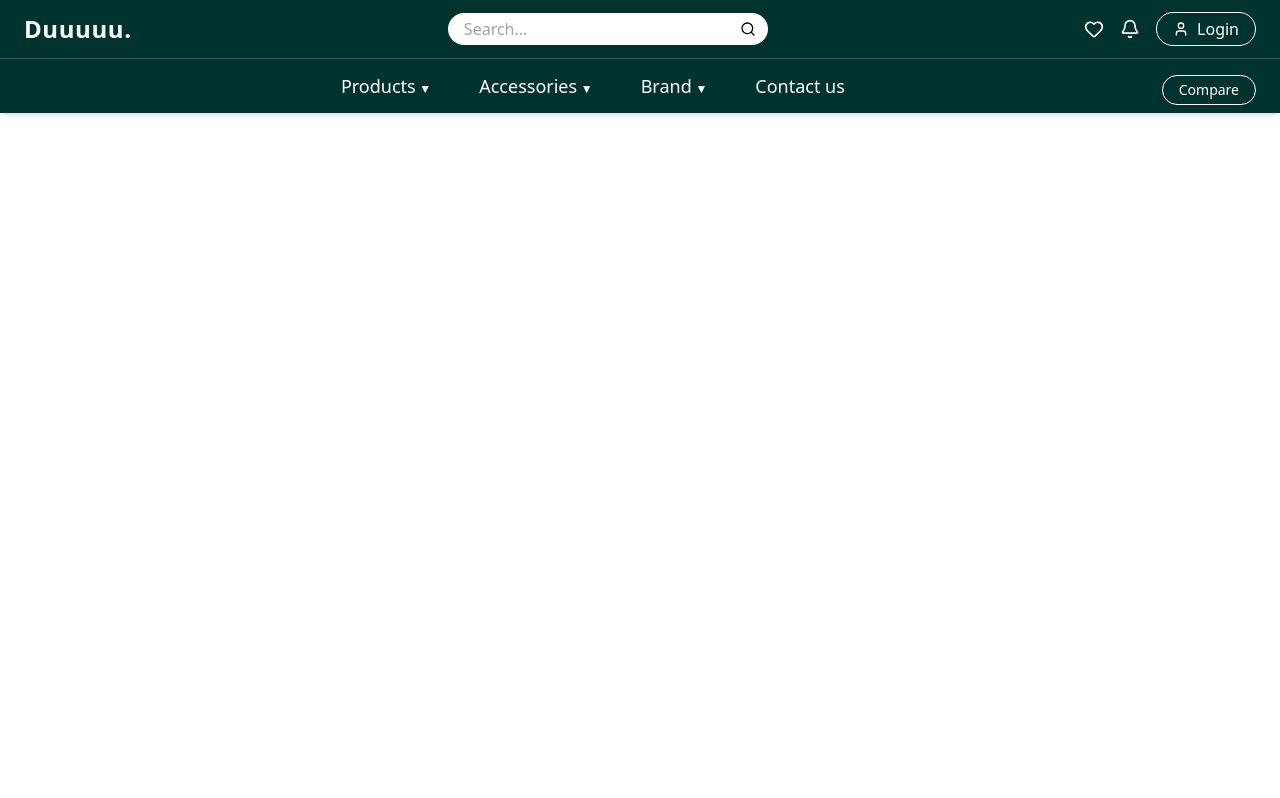
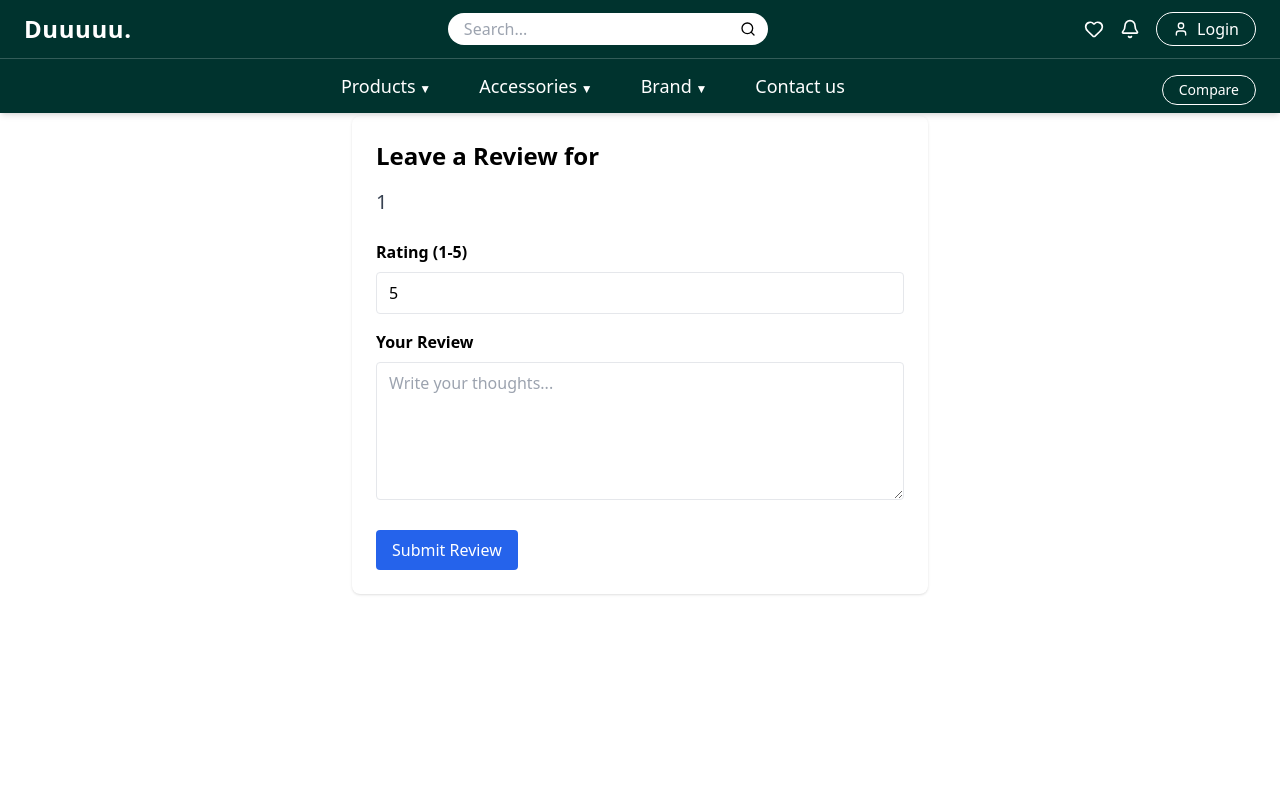
Before and after one commit to NaySovannarith/Tech-Compare, a SvelteKit app: page /reviews/1 in a window 1280 px wide. Before the commit this address had no page. Shown: the top 798 px of the page. Built offline with nearby package versions, Linux system fonts and the light colour scheme.

Commit message:
update code

```diff
--- /dev/null
+++ b/src/routes/reviews/[title]/+page.svelte
@@ -0,0 +1,57 @@
+<script lang="ts">
+    import { page } from '$app/stores';
+    import { goto } from '$app/navigation';
+    import { onMount } from 'svelte';
+
+
+
+    let productTitle = '';
+    let reviewText = '';
+    let rating = 5;
+
+    $: titleParam = $page.params.title;
+
+    onMount(() => {
+      productTitle = decodeURIComponent(titleParam);
+    });
+
+    function submitReview() {
+      console.log('Review submitted:', {
+        productTitle,
+        reviewText,
+        rating
+      });
+
+      alert(`Thanks for your review on ${productTitle}!`);
+      goto('/');
+    }
+  </script>
+
+  <div class="mt-[100px] max-w-xl mx-auto p-6 bg-white rounded-lg shadow">
+    <h1 class="text-2xl font-bold mb-4">Leave a Review for</h1>
+    <h2 class="text-xl text-gray-700 mb-6">{productTitle}</h2>
+
+    <label class="block mb-2 font-semibold">Rating (1-5)</label>
+    <input
+      type="number"
+      min="1"
+      max="5"
+      bind:value={rating}
+      class="w-full border rounded px-3 py-2 mb-4"
+    />
+
+    <label class="block mb-2 font-semibold">Your Review</label>
+    <textarea
+      bind:value={reviewText}
+      rows="5"
+      placeholder="Write your thoughts..."
+      class="w-full border rounded px-3 py-2 mb-6"
+    ></textarea>
+
+    <button
+      on:click={submitReview}
+      class="bg-blue-600 hover:bg-blue-700 text-white px-4 py-2 rounded"
+    >
+      Submit Review
+    </button>
+  </div>
--- a/src/routes/wishlists/+page.svelte
+++ b/src/routes/wishlists/+page.svelte
@@ -50,7 +50,7 @@
 			</div>
 
 			<div class="w-1/4 flex flex-col items-center justify-center text-center">
-				<p class="text-sm text-gray-500 line-through">${(product.price + 10).toFixed(2)}</p>
+				<!-- <p class="text-sm text-gray-500 line-through">${(product.price + 10).toFixed(2)}</p> -->
 				<p class="text-green-600 font-bold text-lg">${product.price.toFixed(2)}</p>
 			  </div>
 
@@ -59,7 +59,15 @@
 			<div class="w-1/4 flex flex-col items-end justify-center text-right gap-1">
 				<p class="text-green-600 text-sm">In Stock</p>
 				<p class="text-xs text-gray-500">Added on: May 16, 2022</p>
-				<button class="text-sm text-blue-600 hover:underline">Add to cart</button>
+				<button
+				class="text-sm text-blue-600 hover:underline"
+				on:click={() => goto(`/reviews/${encodeURIComponent(product.title)}`)}
+			  >
+				Leave a Review
+			  </button>
+
+
+
 				<br />
 
 					<button
```
Also changed, not shown: src/routes/reviews/+page.svelte (deleted).
